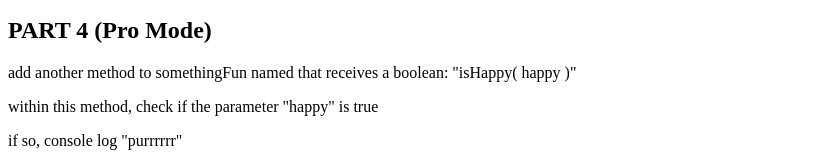
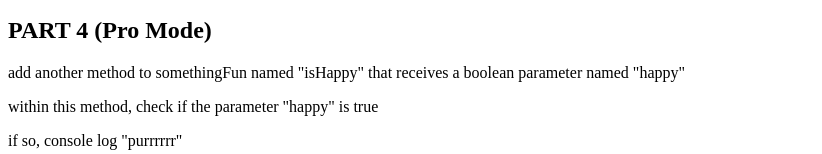
Before and after one commit to briannadickman/week_5_assignment, a website: page assignment/index.html in a window 1280 px wide. Shown: the part 351-505 px from the top of the page, without its empty margins (0-822 px from the left). Drawn offline with Linux system fonts and the light colour scheme.

Commit message:
updating assignment descriptions

```diff
--- a/assignment/index.html
+++ b/assignment/index.html
@@ -25,7 +25,7 @@
     </p>
     <h2>PART 4 (Pro Mode)</h2>
     <p>
-      add another method to somethingFun named that receives a boolean: "isHappy( happy )"
+      add another method to somethingFun named "isHappy" that receives a boolean parameter named "happy"
     </p>
     <p>
       within this method, check if the parameter "happy" is true
--- a/assignment/scripts/prototypes.js
+++ b/assignment/scripts/prototypes.js
@@ -4,7 +4,7 @@ function Animal(first, last, type) {
     this.type = type;
 };
 
-// here's an example Animal
+// here's an example Animal:
 var giantCactus = new Animal( "Giant", "Cactus", "Dog" );
 
 // PART 1
@@ -17,7 +17,7 @@ var giantCactus = new Animal( "Giant", "Cactus", "Dog" );
 // add a method to somethingFun named "meow()" that console logs "moew" when called. ex: somethingFun.meow()
 
 // PART 4 (Pro Mode)
-// add another method to somethingFun named that receives a boolean: "isHappy( happy )"
+// add another method to somethingFun named "isHappy" that receives a boolean parameter named "happy"
 // within this method, check if the parameter "happy" is true
 // if so, console log "purrrrrr"
 // if not, console log "crabby face"
```
Also changed, not shown: README.md.
